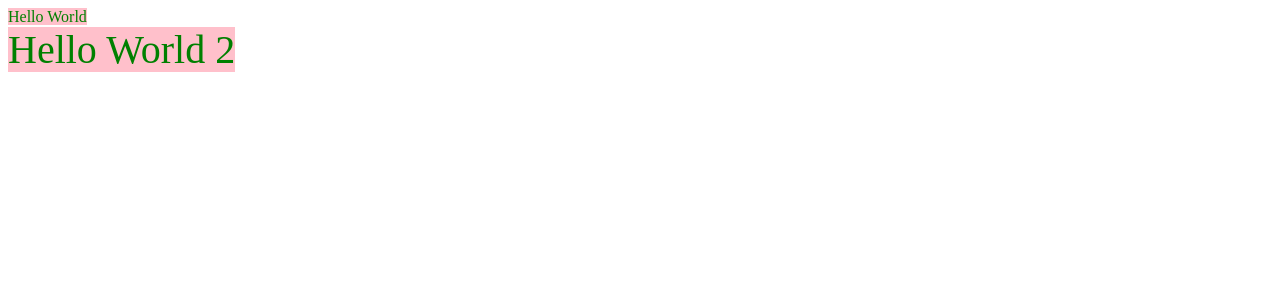
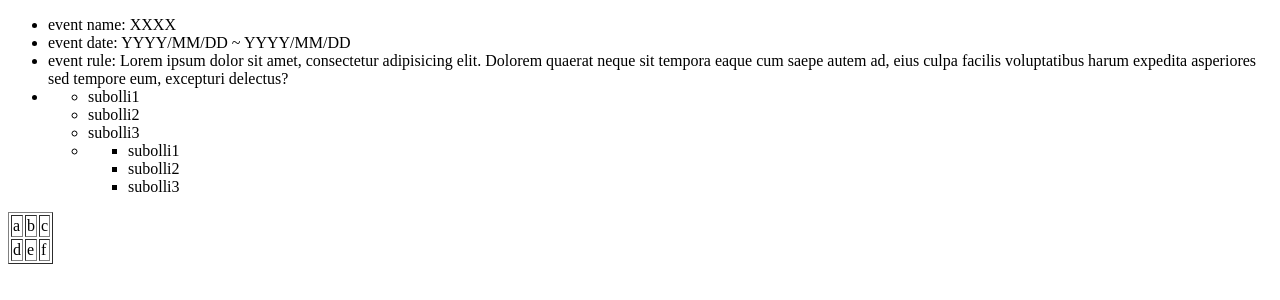
Before and after one commit to snowlavender/website, a plain HTML site: page index.html in a window 1280 px wide. Drawn offline with Linux system fonts and the light colour scheme.

Commit message:
add ul, ol, li, table, tr, td ul = item list ol = number list li = list table tr =  table row td = table column

```diff
--- a/index.html
+++ b/index.html
@@ -14,7 +14,49 @@
 	</style>
 </head>
 <body>
-	<span class="textStyle">Hello World</span> <br>
-	<span class="textStyle bigger">Hello World 2</span>
+	<!--
+		evelyn is my student.
+		Lorem ipsum dolor sit amet, consectetur adipisicing elit. Eaque, placeat optio ducimus quas vel est. Nobis explicabo tempore accusantium repellendus soluta. Provident est distinctio consectetur praesentium vitae nulla enim deserunt.
+	-->
+	<ul>
+		<li>event name: XXXX</li>
+		<li>event date: YYYY/MM/DD ~ YYYY/MM/DD</li>
+		<li>event rule: Lorem ipsum dolor sit amet, consectetur adipisicing elit. Dolorem quaerat neque sit tempora eaque cum saepe autem ad, eius culpa facilis voluptatibus harum expedita asperiores sed tempore eum, excepturi delectus?</li>
+		<li>
+			<ul>
+				<li>subolli1</li>
+				<li>subolli2</li>
+				<li>subolli3</li>
+				<li>
+					<ul>
+						<li>subolli1</li>
+						<li>subolli2</li>
+						<li>subolli3</li>
+					</ul>
+				</li>
+			</ul>
+		</li>
+	</ul>
+
+<!--
+	tr = table row
+	td = table d......
+-->
+
+	<table border="1">
+		<tr>
+			<td>a</td>
+			<td>b</td>
+			<td>c</td>
+		</tr>
+		<tr>
+			<td>d</td>
+			<td>e</td>
+			<td>f</td>
+		</tr>
+	</table>
+
+
+
 </body>
 </html>
```
Also changed, not shown: 1 other file.
